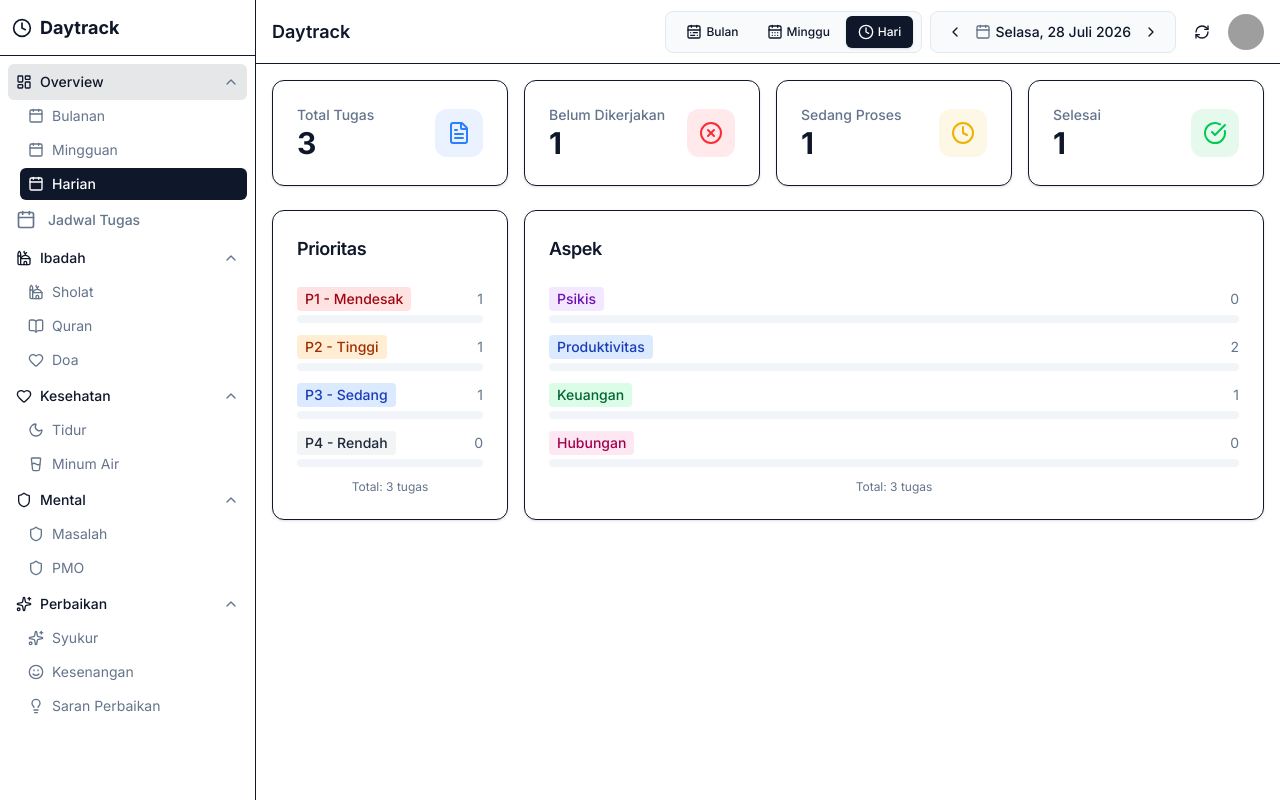
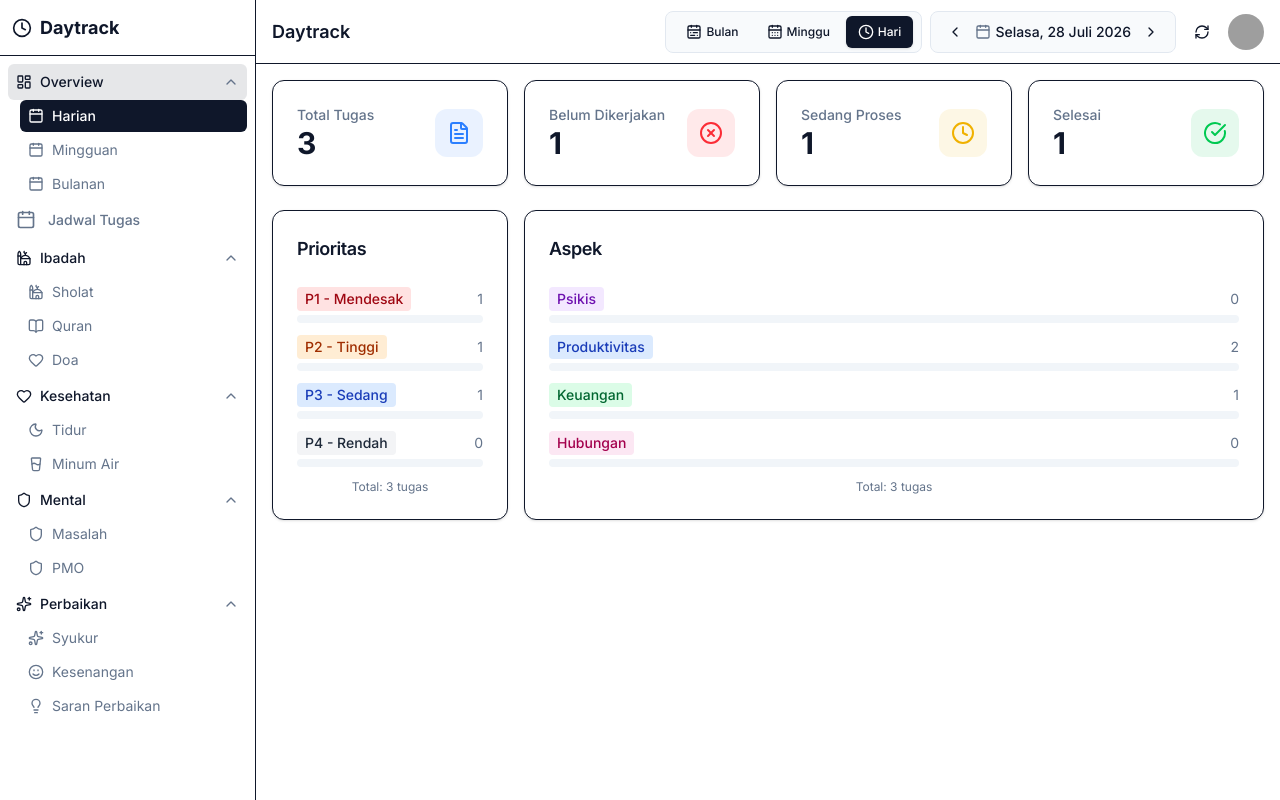
Before and after one commit to adakahroti-hue/daytrack, a Next.js app: page /overview/harian in a window 1280 px wide. Built offline with nearby package versions, Linux system fonts and the light colour scheme; grey boxes are pictures that could not be loaded.

Commit message:
fix: reorder overview tabs to Harian → Mingguan → Bulanan
- Sidebar: Harian, Mingguan, Bulanan
- Home redirect: /overview/harian
- Header period selector already correct order (daily, weekly, monthly)

```diff
--- a/src/app/page.tsx
+++ b/src/app/page.tsx
@@ -1,5 +1,5 @@
 import { redirect } from 'next/navigation'
 
 export default function HomePage() {
-  redirect('/overview/bulanan')
+  redirect('/overview/harian')
 }
--- a/src/components/layout/Sidebar.tsx
+++ b/src/components/layout/Sidebar.tsx
@@ -51,9 +51,9 @@ const navigation: NavSection[] = [
     title: 'Overview',
     icon: LayoutDashboard,
     items: [
+      { title: 'Harian', href: '/overview/harian', icon: Calendar },
+      { title: 'Mingguan', href: '/overview/mingguan', icon: Calendar },
       { title: 'Bulanan', href: '/overview/bulanan', icon: Calendar },
-      { title: 'Mingguan', href: '/overview/mingguan', icon: Calendar },
-      { title: 'Harian', href: '/overview/harian', icon: Calendar },
     ],
   },
   {
```
